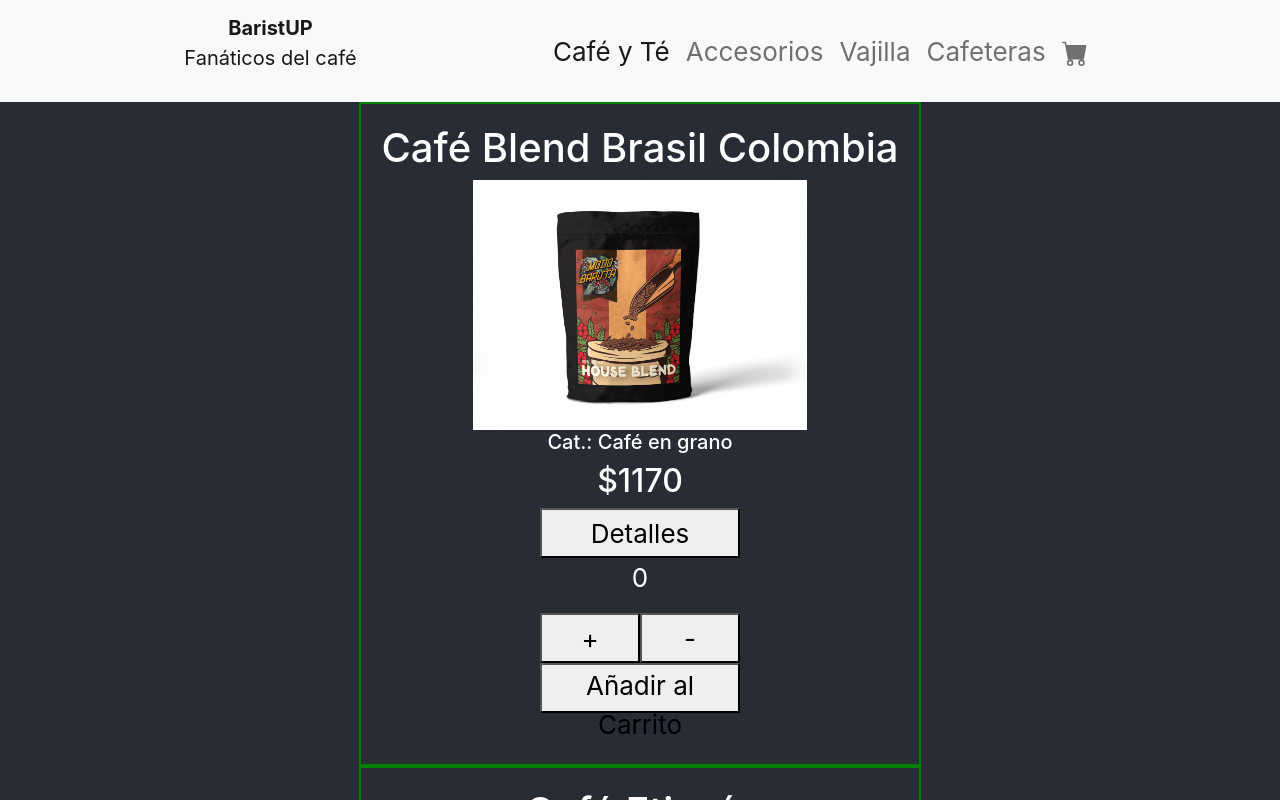
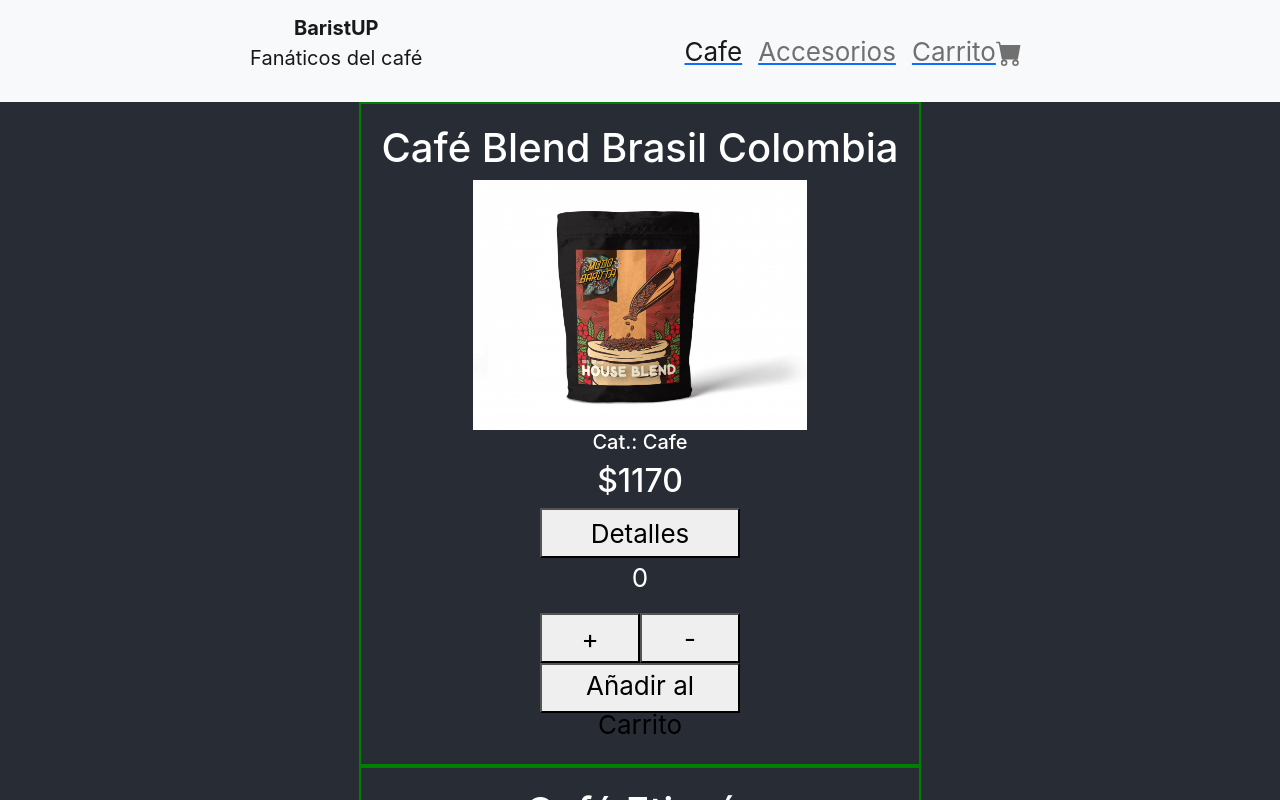
Before and after one commit to guido-pasciucco/BaristUp, a React (Create React App) app: page / in a window 1280 px wide. Shown: the top 800 px of the page. Built offline with nearby package versions, Linux system fonts and the light colour scheme.

Commit message:
Commit #7 Preentrega

```diff
--- a/package.json
+++ b/package.json
@@ -6,8 +6,10 @@
     "@testing-library/jest-dom": "^5.15.0",
     "@testing-library/react": "^11.2.7",
     "@testing-library/user-event": "^12.8.3",
+    "bootstrap": "^5.1.3",
     "react": "^17.0.2",
     "react-dom": "^17.0.2",
+    "react-router-dom": "^6.1.1",
     "react-scripts": "4.0.3",
     "web-vitals": "^1.1.2"
   },
--- a/src/App.js
+++ b/src/App.js
@@ -1,3 +1,5 @@
+import {BrowserRouter, Routes, Route} from 'react-router-dom'
+
 import './App.css';
 import CartWidget from './components/NavBar/CartWidget'
 import NavBar from './components/NavBar/NavBar'
@@ -7,14 +9,20 @@ import ItemDetailContainer from './components/NavBar/ItemDetailContainer'
 
 function App() {
 	return (
+		<BrowserRouter>
 		<div className="App">
 			<header className="App-header">
 				<NavBar />
-				<ItemListContainer saludo='Hola soy el Item List Container' />
-				<ItemDetailContainer saludo='Hola soy el Item Detail Container' />
+				<Routes>
+					<Route exact path="/" element={<ItemListContainer saludo='Hola soy el ILC'/>}/>
+					<Route exact path="/categoria/:idCate" element={<ItemListContainer saludo='Hola soy el ILC'/>}/>
+					<Route exact path="/detalle/:id" element={<ItemDetailContainer saludo='ILC'/>}/>
+				</Routes>
 			</header>
 		</div>
+		</BrowserRouter>
 	);
 }
+//<Route exact path="/" element={<CartWidget/>}/>
 
 export default App;
--- a/src/components/NavBar/ItemDetailContainer.jsx
+++ b/src/components/NavBar/ItemDetailContainer.jsx
@@ -1,12 +1,8 @@
-import React, {useState, useEffect} from 'react'
-import ItemCount from './ItemCount'
-import {getFetch} from "./getFetch"
-import ItemListContainer from "./ItemListContainer"
-
+import {useParams} from 'react-router-dom'
 
 function ItemDetailContainer(){
-    const [productos, setProductos] = useState([])
-    getFetch.then(resp => setProductos(resp))
+    const {id} = useParams()
+    console.log(id)
     return(
         <>
         <div>
--- /dev/null
+++ b/src/components/NavBar/ItemList.jsx
@@ -0,0 +1,38 @@
+import React, {useState} from 'react'
+import ItemCount from './ItemCount'
+import {getFetch} from "./getFetch"
+
+import ItemDetailContainer from "./ItemDetailContainer"
+import ItemListContainer from "./ItemListContainer"
+
+
+function ItemList(){
+    const [productos, setProductos] = useState([])
+    getFetch.then(resp => setProductos(resp))
+    return(
+        <>
+        <div>
+            {productos.map(producto =>
+                <><><>
+                <div style={{border:"2px solid green",padding:"20px"}}>
+                    <h1 key={producto.id}>
+                        {producto.titulo}
+                    </h1>
+                    <img src={producto.img} style={{width:"auto",height:"250px"}}/>
+                    <h5>Cat.: {producto.categoria}</h5>
+                    <h2>${producto.precio}</h2>
+                    <button style={{width:"200px",height:"50px"}}>
+                        Detalles
+                    </button>
+                    <ItemCount/>
+                    <button style={{width:"200px",height:"50px"}}>
+                        Añadir al Carrito
+                    </button>
+                </div>
+                </></></>
+            )}
+        </div>
+        </>
+    )
+}
+export default ItemList
--- a/src/components/NavBar/ItemListContainer.jsx
+++ b/src/components/NavBar/ItemListContainer.jsx
@@ -1,36 +1,36 @@
-import React, {useState} from 'react'
-import ItemCount from './ItemCount'
-import {getFetch} from "./getFetch"
-import ItemDetailContainer from "./ItemDetailContainer"
+import {useState, useEffect} from 'react'
+import {useParams, Link} from 'react-router-dom'
+import {getFetch} from './getFetch'
+import ItemList from './ItemList'
 
-function ItemListContainer(){
-    const [productos, setProductos] = useState([])
-    getFetch.then(resp => setProductos(resp))
-    return(
-        <>
+function ItemListContainer({greeting}){
+    const [productos, setProductos] = useState ([])
+    const [loading, setLoading] = useState(true)
+    const {idCate} = useParams()
+    useEffect(()=>{
+        if(idCate){
+            getFetch
+            .then(resp => setProductos(resp.filter(prod => prod.categoria === idCate)))
+            .catch(err => console.log(err))
+            .finally(()=> setLoading(false))
+        }else{
+            getFetch
+            .then(resp => setProductos(resp))
+            .catch(err => console.log(err))
+            .finally(()=> setLoading(false))
+        }
+    },[idCate])
+    console.log(idCate)
+    // [] => RETORNA OTRO ARRAY
+    return (
         <div>
-            {productos.map(producto =>
-                <><><>
-                <div style={{border:"2px solid green",padding:"20px"}}>
-                    <h1 key={producto.id}>
-                        {producto.titulo}
-                    </h1>
-                    <img src={producto.img} style={{width:"auto",height:"250px"}}/>
-                    <h5>Cat.: {producto.categoria}</h5>
-                    <h2>${producto.precio}</h2>
-                    <button style={{width:"200px",height:"50px"}}>
-                        Detalles
-                    </button>
-                    <ItemCount/>
-                    <button style={{width:"200px",height:"50px"}}>
-                        Añadir al Carrito
-                    </button>
-                </div>
-                </></></>
-            )}
+            {greeting}
+            {loading ?
+                <h2>Cargando...</h2>
+                :
+                <ItemList productos={productos} />
+            }
         </div>
-        </>
     )
 }
-
 export default ItemListContainer
--- a/src/components/NavBar/NavBar.jsx
+++ b/src/components/NavBar/NavBar.jsx
@@ -1,3 +1,4 @@
+import { Link } from 'react-router-dom'
 import React from 'react'
 import CartWidget from './CartWidget'
 
@@ -10,26 +11,24 @@ const NavBar = () => {
                     <strong>BaristUP</strong>
                     <br/>
                     <p>Fanáticos del café</p></a>
-
                 <ul className="navbar-nav">
+                    <Link to="/categoria/cafe">
                         <li className="nav-item">
-                    <a className="nav-link active" aria-current="page" href="/#">Café y Té</a>
+                            <a className="nav-link active" aria-current="page" href="/#">Cafe</a>
                         </li>
+                    </Link>
+                    <Link to="/categoria/accesorios">
                         <li className="nav-item">
                             <a className="nav-link" href="/#">Accesorios</a>
                         </li>
+                    </Link>
+                    <Link to="/cart">
                         <li className="nav-item">
-                    <a className="nav-link" href="/#">Vajilla</a>
-                    </li>
-                    <li className="nav-item">
-                    <a className="nav-link">Cafeteras</a>
-                    </li>
-                    <li className="nav-item">
-                        <a className="nav-link">
+                            <a className="nav-link"> Carrito
                                 <CartWidget />
                             </a>
                         </li>
-
+                    </Link>
                 </ul>
             </div>
         </div>
--- a/src/components/NavBar/getFetch.js
+++ b/src/components/NavBar/getFetch.js
@@ -8,17 +8,17 @@ import imagen6 from './imgs/mocca_master.jpg'
 import imagen7 from './imgs/bialetti_moka_express.jpg'
 
 const productos = [
-{id:1,img: imagen1 ,categoria:"Café en grano",titulo:"Café Blend Brasil Colombia",precio:1170,  detalle: "Lorem ipsum dolor sit amet, consectetur adipiscing elit. Fusce a sollicitudin metus. Donec eleifend tellus sem, sodales velit dictum amet. Duis sagittis nec ma ultricies. Sed varius neque in vehicula varius."},
-{id:2,img: imagen2 ,categoria:"Café en grano",titulo:"Café Etiopía"              ,precio:2121,  detalle: "Lorem ipsum dolor sit amet, consectetur adipiscing elit. Fusce a sollicitudin metus. Donec eleifend tellus sem, sodales velit dictum amet. Duis sagittis nec ma ultricies. Sed varius neque in vehicula varius."},
-{id:3,img: imagen3 ,categoria:"Café en grano",titulo:"Café Guatemala"            ,precio:1490,  detalle: "Lorem ipsum dolor sit amet, consectetur adipiscing elit. Fusce a sollicitudin metus. Donec eleifend tellus sem, sodales velit dictum amet. Duis sagittis nec ma ultricies. Sed varius neque in vehicula varius."},
-{id:4,img: imagen4 ,categoria:"Accesorios"   ,titulo:"Pava Cuello de Cisne Inox" ,precio:10876, detalle: "Lorem ipsum dolor sit amet, consectetur adipiscing elit. Fusce a sollicitudin metus. Donec eleifend tellus sem, sodales velit dictum amet. Duis sagittis nec ma ultricies. Sed varius neque in vehicula varius."},
-{id:5,img: imagen5 ,categoria:"Vajilla"      ,titulo:"Tazas Oslo 180ml"          ,precio:2990,  detalle: "Lorem ipsum dolor sit amet, consectetur adipiscing elit. Fusce a sollicitudin metus. Donec eleifend tellus sem, sodales velit dictum amet. Duis sagittis nec ma ultricies. Sed varius neque in vehicula varius."},
-{id:6,img: imagen6 ,categoria:"Cafeteras"    ,titulo:"Mocca Master KBG Select"   ,precio:108770,detalle: "Certificada por la ECBC (European Coffee Brewing Center) y SCA (Specialty Coffee Association) bajo estrictos controles y siendo así la mejor máquina para la preparación de café filtrado y te contamos porque."},
-{id:7,img: imagen7 ,categoria:"Cafeteras"    ,titulo:"Bialetti Moka Express"     ,precio:11000, detalle: "Lorem ipsum dolor sit amet, consectetur adipiscing elit. Fusce a sollicitudin metus. Donec eleifend tellus sem, sodales velit dictum amet. Duis sagittis nec ma ultricies. Sed varius neque in vehicula varius."}
+{id:1,img: imagen1 ,categoria:"Cafe"      ,titulo:"Café Blend Brasil Colombia",precio:1170,  detalle: "Lorem ipsum dolor sit amet, consectetur adipiscing elit. Fusce a sollicitudin metus. Donec eleifend tellus sem, sodales velit dictum amet. Duis sagittis nec ma ultricies. Sed varius neque in vehicula varius."},
+{id:2,img: imagen2 ,categoria:"Cafe"      ,titulo:"Café Etiopía"              ,precio:2121,  detalle: "Lorem ipsum dolor sit amet, consectetur adipiscing elit. Fusce a sollicitudin metus. Donec eleifend tellus sem, sodales velit dictum amet. Duis sagittis nec ma ultricies. Sed varius neque in vehicula varius."},
+{id:3,img: imagen3 ,categoria:"Cafe"      ,titulo:"Café Guatemala"            ,precio:1490,  detalle: "Lorem ipsum dolor sit amet, consectetur adipiscing elit. Fusce a sollicitudin metus. Donec eleifend tellus sem, sodales velit dictum amet. Duis sagittis nec ma ultricies. Sed varius neque in vehicula varius."},
+{id:4,img: imagen4 ,categoria:"Accesorios",titulo:"Pava Cuello de Cisne Inox" ,precio:10876, detalle: "Lorem ipsum dolor sit amet, consectetur adipiscing elit. Fusce a sollicitudin metus. Donec eleifend tellus sem, sodales velit dictum amet. Duis sagittis nec ma ultricies. Sed varius neque in vehicula varius."},
+{id:5,img: imagen5 ,categoria:"Accesorios",titulo:"Tazas Oslo 180ml"          ,precio:2990,  detalle: "Lorem ipsum dolor sit amet, consectetur adipiscing elit. Fusce a sollicitudin metus. Donec eleifend tellus sem, sodales velit dictum amet. Duis sagittis nec ma ultricies. Sed varius neque in vehicula varius."},
+{id:6,img: imagen6 ,categoria:"Accesorios",titulo:"Mocca Master KBG Select"   ,precio:108770,detalle: "Certificada por la ECBC (European Coffee Brewing Center) y SCA (Specialty Coffee Association) bajo estrictos controles y siendo así la mejor máquina para la preparación de café filtrado y te contamos porque."},
+{id:7,img: imagen7 ,categoria:"Accesorios",titulo:"Bialetti Moka Express"     ,precio:11000, detalle: "Lorem ipsum dolor sit amet, consectetur adipiscing elit. Fusce a sollicitudin metus. Donec eleifend tellus sem, sodales velit dictum amet. Duis sagittis nec ma ultricies. Sed varius neque in vehicula varius."}
 ];
 
 export const getFetch = new Promise ((resolve)=>{
     setTimeout(()=>{
         resolve(productos)
-    }, 2000)
+    }, 500)
 })
```
Also changed, not shown: src/components/NavBar/Item.jsx (added, +24 -0 lines), 1 other file (tests, documents, lock files or other folders). Lines whose indentation alone changed are shown as unchanged.
